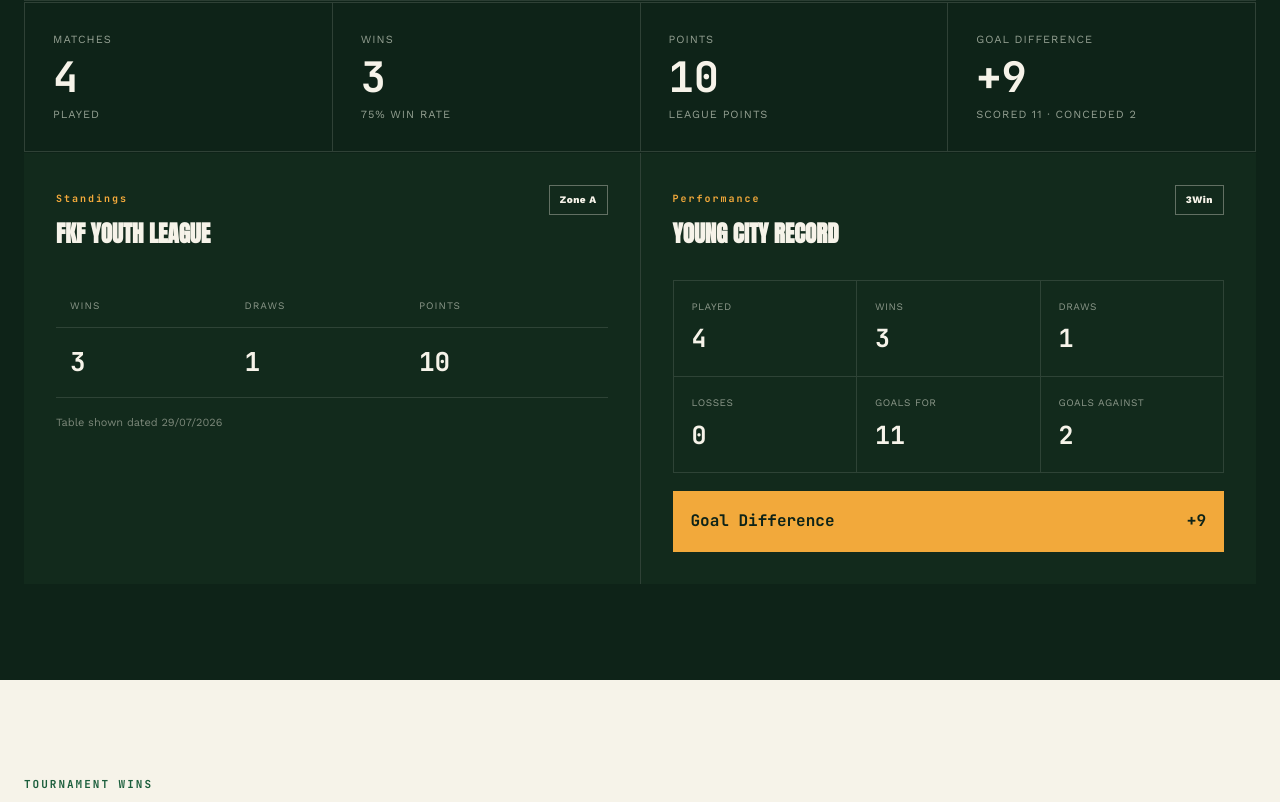
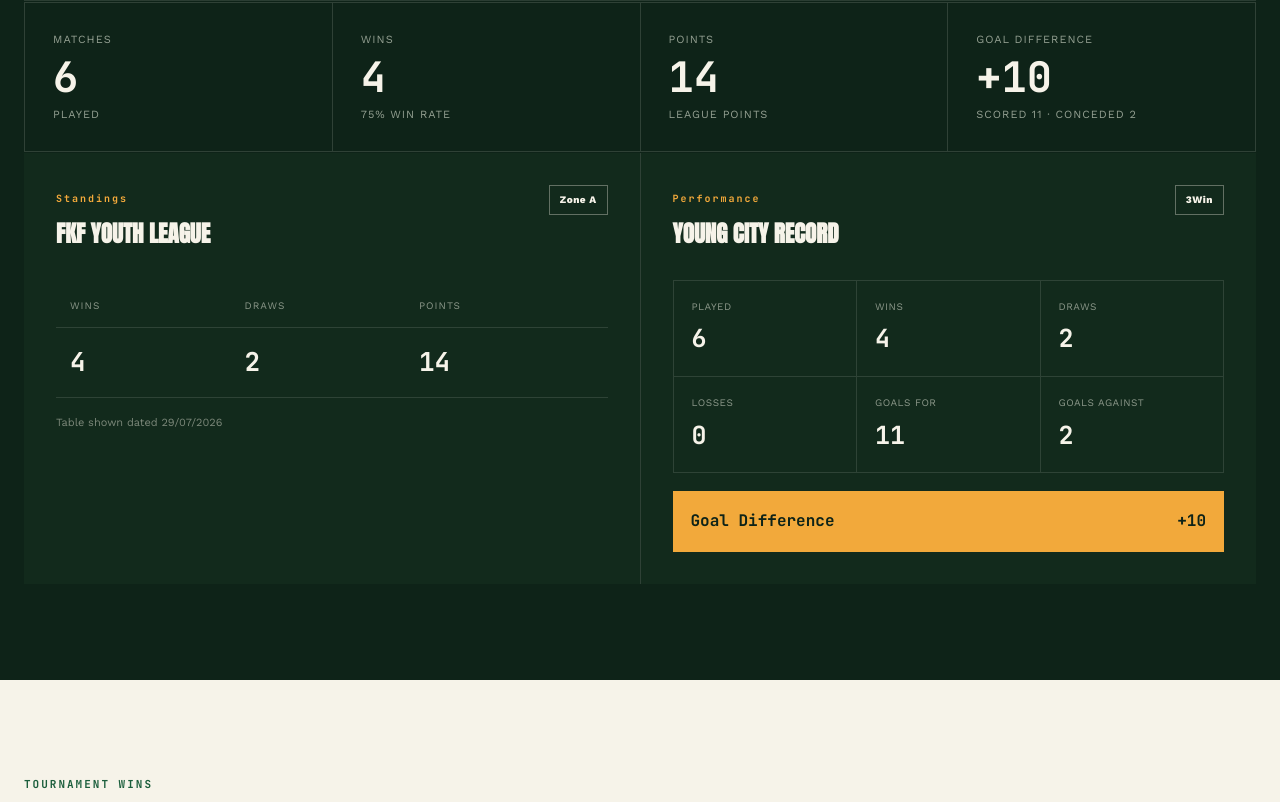
Before and after one commit to youngcityacademy/young-city-academy, a plain HTML site: page index.html in a window 1280 px wide. Shown: the part 3544-4346 px from the top of the page. Drawn offline with nearby package versions, Linux system fonts and the light colour scheme.

```diff
--- a/index.html
+++ b/index.html
@@ -232,10 +232,10 @@
             </div>
 
             <div class="fkf-stat-grid">
-                <div class="fkf-stat"><span>Matches</span><strong>4</strong><small>Played</small></div>
-                <div class="fkf-stat"><span>Wins</span><strong>3</strong><small>75% win rate</small></div>
-                <div class="fkf-stat"><span>Points</span><strong>10</strong><small>League points</small></div>
-                <div class="fkf-stat"><span>Goal Difference</span><strong>+9</strong><small>Scored 11 · Conceded 2</small></div>
+                <div class="fkf-stat"><span>Matches</span><strong>6</strong><small>Played</small></div>
+                <div class="fkf-stat"><span>Wins</span><strong>4</strong><small>75% win rate</small></div>
+                <div class="fkf-stat"><span>Points</span><strong>14</strong><small>League points</small></div>
+                <div class="fkf-stat"><span>Goal Difference</span><strong>+10</strong><small>Scored 11 · Conceded 2</small></div>
             </div>
 
             <div class="fkf-content-grid">
@@ -246,7 +246,7 @@
                     </div>
                     <div class="league-table">
                         <div class="league-row league-header"><span>Wins</span><span>Draws</span><span>Points</span></div>
-                        <div class="league-row first-place"><strong>3</strong><strong>1</strong><strong>10</strong></div>
+                        <div class="league-row first-place"><strong>4</strong><strong>2</strong><strong>14</strong></div>
                     </div>
                     <div class="table-date">Table shown dated 29/07/2026</div>
                 </div>
@@ -257,14 +257,14 @@
                         <span class="form-badge">3Win</span>
                     </div>
                     <div class="record-box">
-                        <div class="record-item"><span>Played</span><strong>4</strong></div>
-                        <div class="record-item"><span>Wins</span><strong>3</strong></div>
-                        <div class="record-item"><span>Draws</span><strong>1</strong></div>
+                        <div class="record-item"><span>Played</span><strong>6</strong></div>
+                        <div class="record-item"><span>Wins</span><strong>4</strong></div>
+                        <div class="record-item"><span>Draws</span><strong>2</strong></div>
                         <div class="record-item"><span>Losses</span><strong>0</strong></div>
                         <div class="record-item"><span>Goals For</span><strong>11</strong></div>
                         <div class="record-item"><span>Goals Against</span><strong>2</strong></div>
                     </div>
-                    <div class="goal-difference"><span>Goal Difference</span><strong>+9</strong></div>
+                    <div class="goal-difference"><span>Goal Difference</span><strong>+10</strong></div>
                 </div>
             </div>
         </section>
```
